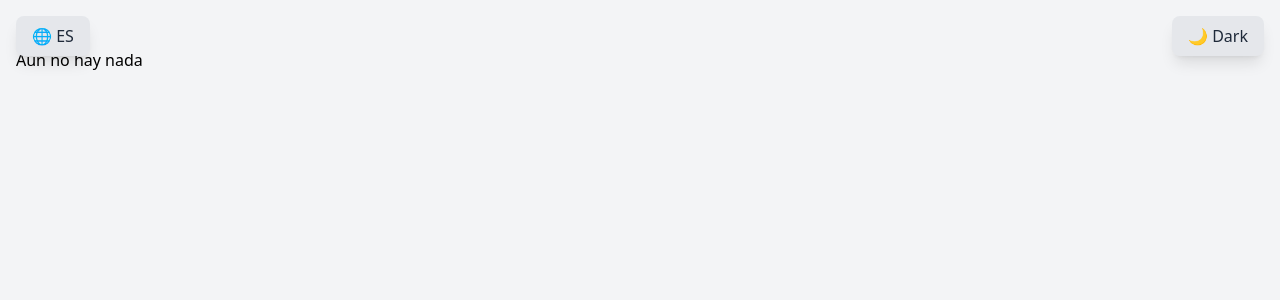
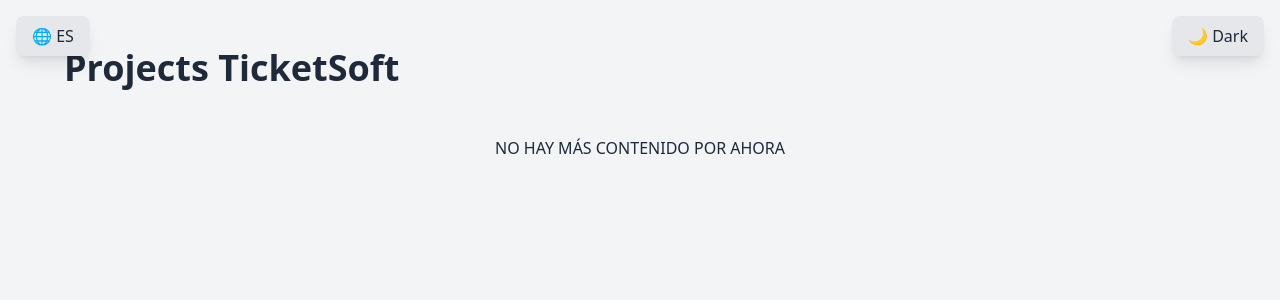
Before and after one commit to Yiosko/nuevo_portafolio, a React (Vite) app: page /proyectos/ticket in a window 1280 px wide. Shown: the top 300 px of the page. Built offline with nearby package versions, Linux system fonts and the light colour scheme.

Commit message:
fix(inicio, proyectos): response structure and title, p for projects

```diff
--- a/src/views/proyectos/ticket/InicioProyectos.jsx
+++ b/src/views/proyectos/ticket/InicioProyectos.jsx
@@ -7,6 +7,17 @@ const InicioProyectos = () => {
             language,
             toggleLanguage
         } = useAppContext();
+
+  const translations = {
+    en: {
+      titulo: "Projects TicketSoft",
+    },
+    es: {
+      titulo: "Projectos TiketSoft",
+    }
+  };
+
+  const t = translations[language];
 
     return(
         <>
@@ -27,8 +38,14 @@ const InicioProyectos = () => {
                 {darkMode ? '☀️ Light' : '🌙 Dark'}
                 </button>
             </div>
+                <div className="container mx-auto max-w-6xl">
+                    <h1 className={`text-4xl font-bold mb-12 ${darkMode ? 'text-white' : 'text-gray-800'}`}>
+                        {t.titulo}
+                    </h1>
 
-                    <h4>Aun no hay nada</h4>
+                    <p className={`font-medium text-center ${darkMode ? 'text-white' : 'text-gray-800'}`}>NO HAY MÁS CONTENIDO POR AHORA</p>
+                </div>
+
             </div>
         </>
     )
--- a/src/views/textoProject.jsx
+++ b/src/views/textoProject.jsx
@@ -43,11 +43,12 @@ const TextoProject = ({ darkMode, language }) => {
       <div className={`max-w-md mx-auto p-8 shadow-lg rounded-t-[6rem] ${
         darkMode ? 'bg-gray-800 text-white' : 'bg-white text-gray-800'
       } transition-all duration-300 ease-in-out hover:shadow-xl`}>
-        <div className='flex items-center m-auto'>
+        <div className='flex items-center justify-center gap-6'>
+
           <div>
             <p className='rotate-90'>Yiosko</p>
           </div>
-          <img src={userImg} alt="DevIMG" className='text-justify' />
+          <img src={userImg} alt="DevIMG" className="w-40 h-40 md:w-48 md:h-48 object-cover rounded-full" />
           <div className='flex flex-col '> { /* ICONOS */}
             <a href='https://github.com/Yiosko' target='_blank' className='p-4'>{<FaGithub size="2em"/>}</a>
             <a href='https://www.linkedin.com/in/diego-alejandro-gutierrez-flores-a11207321/' target='_blank' className='p-4'>{<FaLinkedin size="2em"/>}</a>
```
